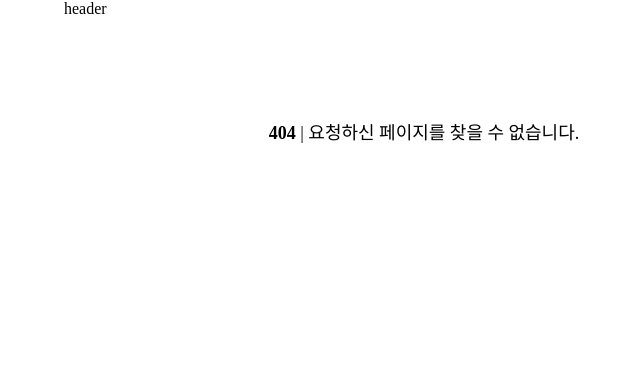
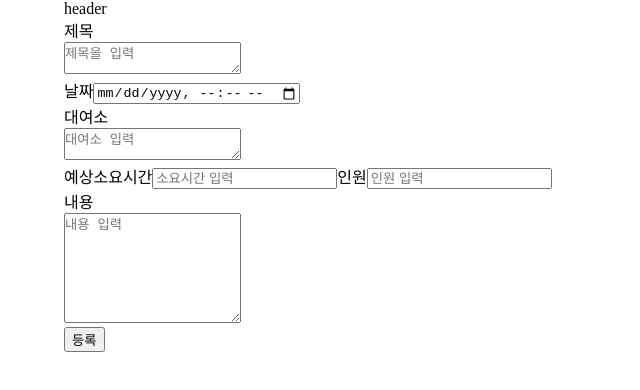
Before and after one commit to ys9494/bike-buddy, a React (Create React App) app: page /gethering in a window 1280 px wide. Before the commit this address had no page. Shown: the top 390 px of the page, without its empty margins (216-856 px from the left). Built offline with nearby package versions, Linux system fonts and the light colour scheme.

Commit message:
feat:gethering

```diff
--- a/package.json
+++ b/package.json
@@ -6,7 +6,9 @@
     "@testing-library/jest-dom": "^5.16.5",
     "@testing-library/react": "^13.4.0",
     "@testing-library/user-event": "^13.5.0",
+    "bootstrap": "^5.2.3",
     "react": "^18.2.0",
+    "react-bootstrap": "^2.7.2",
     "react-dom": "^18.2.0",
     "react-router-dom": "^6.8.2",
     "react-scripts": "5.0.1",
--- /dev/null
+++ b/src/pages/GetheringPage/Gethering.js
@@ -0,0 +1,123 @@
+import React,{useState} from 'react';
+import { GetheringWrapper } from "./gethering-styled";
+import {
+  Form,
+  FloatingLabel,
+  Col,
+  Button,
+} from 'react-bootstrap';
+
+
+function Gethering () {
+  const [title, setTitle] = useState();
+  const [rentalshop, setRentalShop] = useState();
+  const [leadtime, setLeadTime] = useState();
+  const [content, setContent] = useState();
+  const [membersum,setMemberSum ] = useState();
+
+  const formdata = new FormData();
+  formdata.append('title', title);
+  formdata.append('rentalshop', rentalshop);
+  formdata.append('leadtime', leadtime);
+  formdata.append('content', content);
+  formdata.append('membersum', membersum);
+
+  const handleTitle = (event) => {
+    event.preventDefault();
+    setTitle(event.target.value);
+  };
+  const handleRentalShop = (event) => {
+    event.preventDefault();
+    setRentalShop(event.target.value);
+  };
+  const handleLeadTime = (event) => {
+    event.preventDefault();
+    setLeadTime(event.target.value);
+  };
+  const handleContent = (event) => {
+    event.preventDefault();
+    setContent(event.target.value);
+  };
+  const handleMemberSum = (event) => {
+    event.preventDefault();
+    setMemberSum(event.target.value);
+  };
+
+
+  return (
+    <GetheringWrapper>
+      <div>
+        <Form.Label htmlFor="Title">제목</Form.Label>
+          <FloatingLabel
+            controlId="floatingTextarea"
+            // label="제목"
+            className="mb-4"
+            onChange={handleTitle}
+          >
+            <Form.Control
+            as="textarea"
+            placeholder="제목을 입력"
+            />
+          </FloatingLabel>
+      </div>
+      <div>
+          <Form.Label>날짜</Form.Label>
+          <input type="datetime-local"></input>
+        </div>
+      <div>
+        <Form.Label htmlFor="RentalShop">대여소</Form.Label>
+          <FloatingLabel
+            controlId="floatingTextarea"
+            className="mb-4"
+            onChange={handleRentalShop}
+          >
+            <Form.Control
+            as="textarea"
+            placeholder="대여소 입력"
+            />
+          </FloatingLabel>
+      </div>
+
+        <Col>
+          <Form.Label htmlFor="LeadTime">예상소요시간</Form.Label>
+            <Form.Control
+              type="Number"
+              placeholder="소요시간 입력"
+              onChange={handleLeadTime}
+            />
+
+          <Form.Label htmlFor="MemberSum">인원</Form.Label>
+            <Form.Control
+            type="Number"
+            placeholder="인원 입력"
+            onChange={handleMemberSum}
+          />
+        </Col>
+
+        <div>
+        <Form.Label htmlFor="Content">내용</Form.Label>
+          <FloatingLabel
+            controlId="floatingTextarea"
+            className="mb-4"
+          >
+            <Form.Control
+            type="text"
+            as="textarea"
+            placeholder="내용 입력"
+            style={{ height: '110px' }}
+            onChange={handleContent}
+            />
+          </FloatingLabel>
+      </div>
+      <div>
+        <Button variant="primary">
+          {/* onClick={handleShow} */}
+          등록
+        </Button>
+      </div>
+
+    </GetheringWrapper>
+  );
+};
+
+export default Gethering;
--- /dev/null
+++ b/src/pages/GetheringPage/gethering-styled.js
@@ -0,0 +1,3 @@
+import styled from "styled-components";
+
+export const GetheringWrapper = styled.div``;
--- /dev/null
+++ b/src/pages/GetheringlistPage/Getheringlist.js
@@ -0,0 +1,65 @@
+import React from 'react';
+import { Container, Row, Form } from 'react-bootstrap';
+import { GetheringlistWrapper } from "./getheringlist-styled";
+// import Gethering from '../GetheringPage/Gethering';
+
+function Getheringlist () {
+  // const [gethering, setGethering] = useState([]);
+
+  return (
+    <GetheringlistWrapper>
+      <div>
+        <h1 className="container px-4 px-lg-5 my-5"></h1>
+        <section className="py-1">
+          <div className="container px-4 px-lg-5 my-1">
+            <div className="row">
+              <div className="col-lg-12 p-5 bg-white rounded shadow-sm mb-5">
+                <div className="table-responsive">
+                  <table className="table">
+                    <thead>
+                      <tr>
+                        <th scope="col" className="border-0 bg-light">
+                          <div className="p-2 px-3 text-uppercase">
+                            <Form>
+                              <Form.Label htmlFor="GetheringList">
+                                모임 리스트
+                              </Form.Label>
+                            </Form>
+                          </div>
+                        </th>
+                      </tr>
+                    </thead>
+                    <tbody>
+                      <Container>
+                        <Row
+                          xs={2}
+                          className="justify-content-md-center align-top align-left"
+                        >
+                          {/* {title.map(() => {
+                            return (
+                              <Gethering
+                                // key={gethering._title}
+                                // gethering={gethering}
+                              />
+                            );
+                          })} */}
+                        </Row>
+                      </Container>
+                    </tbody>
+                  </table>
+                </div>
+              </div>
+            </div>
+          </div>
+        </section>
+      </div>
+    </GetheringlistWrapper>
+  );
+};
+
+export default Getheringlist;
+
+{/* <img src={'https://source.unsplash.com/random'} /> */}
+<h4>title</h4>
+
+{/* <p>{props.gethering.price}</p> */}
--- /dev/null
+++ b/src/pages/GetheringlistPage/getheringlist-styled.js
@@ -0,0 +1,3 @@
+import styled from "styled-components";
+
+export const GetheringlistWrapper = styled.div``;
--- /dev/null
+++ b/src/pages/UsergetheringPage/Usergethering.js
@@ -0,0 +1,129 @@
+import { UsergetheringWrapper } from "./usergethering-styled";
+import React,{useState} from 'react';
+import {
+  Form,
+  FloatingLabel,
+  Col,
+  Button,
+} from 'react-bootstrap';
+
+const Usergethering = () => {
+    const [title, setTitle] = useState();
+    const [rentalshop, setRentalShop] = useState();
+    const [leadtime, setLeadTime] = useState();
+    const [content, setContent] = useState();
+    const [membersum,setMemberSum ] = useState();
+
+    const formdata = new FormData();
+    formdata.append('title', title);
+    formdata.append('rentalshop', rentalshop);
+    formdata.append('leadtime', leadtime);
+    formdata.append('content', content);
+    formdata.append('membersum', membersum);
+
+    const handleTitle = (event) => {
+      event.preventDefault();
+      setTitle(event.target.value);
+    };
+    const handleRentalShop = (event) => {
+      event.preventDefault();
+      setRentalShop(event.target.value);
+    };
+    const handleLeadTime = (event) => {
+      event.preventDefault();
+      setLeadTime(event.target.value);
+    };
+    const handleContent = (event) => {
+      event.preventDefault();
+      setContent(event.target.value);
+    };
+    const handleMemberSum = (event) => {
+        event.preventDefault();
+        setMemberSum(event.target.value);
+      };
+
+
+    return (
+      <UsergetheringWrapper>
+        <div>
+          <Form.Label htmlFor="Title">제목</Form.Label>
+            <FloatingLabel
+              controlId="floatingTextarea"
+              // label="제목"
+              className="mb-4"
+              onChange={handleTitle}
+            >
+              <Form.Control
+              as="textarea"
+              // placeholder="제목을 입력해주세요."
+              />
+            </FloatingLabel>
+        </div>
+        <div>
+          <Form.Label>날짜</Form.Label>
+          <input type="datetime-local"></input>
+        </div>
+        <div>
+          <Form.Label htmlFor="RentalShop">대여소 정보</Form.Label>
+            <FloatingLabel
+              controlId="floatingTextarea"
+              className="mb-4"
+              onChange={handleRentalShop}
+            >
+              <Form.Control
+              as="textarea"
+              />
+            </FloatingLabel>
+        </div>
+
+        <Col>
+          <Form.Label htmlFor="LeadTime">예상소요시간</Form.Label>
+            <Form.Control
+              type="Number"
+              onChange={handleLeadTime}
+            />
+
+          <Form.Label htmlFor="MemberSum">인원</Form.Label>
+            <Form.Control
+            type="Number"
+            onChange={handleMemberSum}
+            /* value={membercount}
+            onChange={(e) => {
+            e.preventDefault();
+            setMemberCount(e.target.value);
+            }}*/
+          />
+        </Col>
+          <div>
+          <Form.Label htmlFor="Content">내용</Form.Label>
+            <FloatingLabel
+              controlId="floatingTextarea"
+              className="mb-4"
+              onChange={handleContent}
+            >
+              <Form.Control
+              type="text"
+              as="textarea"
+              style={{ height: '110px' }}
+              />
+            </FloatingLabel>
+        </div>
+        <div>
+          <Col>
+            <Button variant="primary">
+              {/* onClick={handleShow} */}
+              수정
+            </Button>
+
+            <Button variant="primary">
+              삭제
+            </Button>
+          </Col>
+        </div>
+
+
+      </UsergetheringWrapper>
+    );
+  };
+
+export default Usergethering;
--- /dev/null
+++ b/src/pages/UsergetheringPage/usergethering-styled.js
@@ -0,0 +1,3 @@
+import styled from "styled-components";
+
+export const UsergetheringWrapper = styled.div``;
--- a/src/routes/route.js
+++ b/src/routes/route.js
@@ -2,6 +2,9 @@ import Main from "../pages/MainPage/Main";
 import NotFound from "../pages/NotFoundPage/NotFound";
 import Login from "../pages/LoginPage/Login";
 import Signup from "../pages/SignupPage/Signup";
+import Gethering from "../pages/GetheringPage/Gethering";
+import Usergethering from "../pages/UsergetheringPage/Usergethering";
+import Getheringlist from "../pages/GetheringlistPage/Getheringlist";
 
 export const ROUTE = {
   HOME: {
@@ -23,6 +26,21 @@ export const ROUTE = {
     link: "/signup",
     element: Signup,
   },
+  GETHERING: {
+    path: "/gethering",
+    link: "/gethering",
+    element: Gethering,
+  },
+  USERGETHERING: {
+    path: "/usergethering",
+    link: "/usergethering",
+    element: Usergethering,
+  },
+  GETHERINGLIST: {
+    path: "/getheringlist",
+    link: "/getheringlist",
+    element: Getheringlist,
+  },
 };
 
 export const ROUTE_ARR = Object.values(ROUTE);
```
Also changed, not shown: 1 other file (tests, documents, lock files or other folders).
